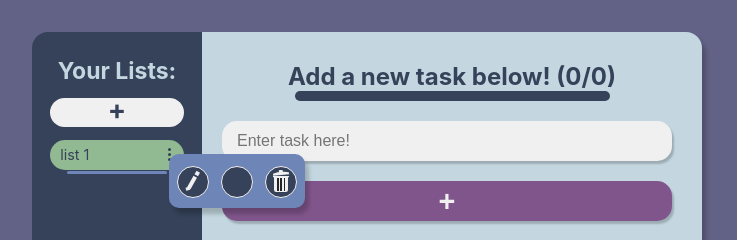
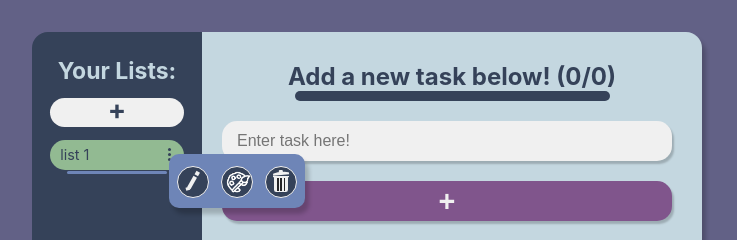
Before and after one commit to Levan-D/Scheduler-with-weather-widget, a React (Create React App) app in the folder my-app/: page / in a window 1280 px wide. Both pictures are taken after a click on the element 169 px from the left and 154 px from the top of the page. Shown: the top 240 px of the page, without its empty margins (0-737 px from the left). Built offline with nearby package versions, Linux system fonts and the light colour scheme.

Commit message:
added colors

```diff
--- a/my-app/src/components/Scheduler/List.js
+++ b/my-app/src/components/Scheduler/List.js
@@ -1,7 +1,8 @@
 /** @format */
 import ProgressBar from "../ProgressBar/ProgressBar";
 
-function List({ name, listSelect, todos, index, popUpMenu }) {
+function List({ name, listSelect, todos, index, popUpMenu, nameShow, color }) {
+  console.log(color);
   return (
     <div className="wrapperOfList">
       <div
@@ -9,8 +10,11 @@ function List({ name, listSelect, todos, index, popUpMenu }) {
         className={`${
           name === todos[index].listName ? "selectedList" : ""
         } containerList`}
+        style={{ backgroundColor: name !== "default" ? color : "" }}
       >
-        <div className={`${name} nameList`}> {name.replace(/_/gi, " ")} </div>
+        <div className={`${name} nameList`}>
+          {nameShow !== "" ? nameShow : name.replace(/_/, " ")}
+        </div>
 
         {name === todos[index].listName && (
           <div
--- a/my-app/src/components/Scheduler/PopUpMenuComp.js
+++ b/my-app/src/components/Scheduler/PopUpMenuComp.js
@@ -1,14 +1,43 @@
 import React, { useRef, useEffect, useState } from "react";
 import "./popUpMenu.css";
+import colorPalette from "./pictures/colorPalette.png";
 
-function PopUpMenuComp({ deleteFunc, coords, visibility }) {
+function PopUpMenuComp({
+  deleteFunc,
+  coords,
+  visibility,
+  renameFunc,
+  setlistnameFA,
+  listName,
+  colorChange,
+}) {
   const [subMenu, setSubMenu] = useState({
     confD: false,
     confN: false,
     confC: false,
   });
-  const [confirmDelete, setConfirmDelete] = useState(false);
-  const [confirmNameChange, setConfirmNameChange] = useState(false);
+  const colors = [
+    `#f0f0f0`,
+    `#000000`,
+    `#4d4d4d`,
+    `#808080`,
+    `#66ffff`,
+    `#66ccff`,
+    `#3399ff`,
+    `#0033cc`,
+    `#00ff99`,
+    `#33cc33`,
+    `#009933`,
+    `#99cc00`,
+    `#ff6666`,
+    `#ff3300`,
+    `#ff0000`,
+    `#800000`,
+    `#ff0066`,
+    `#ff3399`,
+    `#cc0099`,
+    `#660066`,
+  ];
   const refOne = useRef(null);
   useEffect(() => {
     document.addEventListener("click", handleClickOutside, true);
@@ -40,7 +69,22 @@ function PopUpMenuComp({ deleteFunc, coords, visibility }) {
         >
           <div className="pencil"></div>
         </div>
-        <div className="popUpButton"></div>
+        <div
+          className="popUpButton"
+          onClick={(x) => {
+            setSubMenu({
+              confD: false,
+              confN: false,
+              confC: !subMenu.confC,
+            });
+          }}
+        >
+          <img
+            className="img"
+            src={colorPalette}
+            alt="color palette logo"
+          ></img>
+        </div>
         <div
           className="popUpButton deleteButton"
           onClick={(x) => {
@@ -75,17 +119,31 @@ function PopUpMenuComp({ deleteFunc, coords, visibility }) {
           }}
         >
           <div>
-            <form className="nameChangeForm">
+            <form className="nameChangeForm" onSubmit={renameFunc}>
               <input
                 type="text"
                 required
                 placeholder="Enter task here!"
-                // value={taskName}
-                // onChange={(e) => setTaskName(e.target.value)}
+                value={listName}
+                onChange={(e) => setlistnameFA(e.target.value)}
               />
               <input type="submit" value="Rename" />
             </form>
           </div>
+        </div>
+      )}
+      {subMenu.confC && (
+        <div className="colorBox confirmTab confirmTabAd">
+          {colors.map((x, i) => {
+            return (
+              <div
+                className="colorCircle popUpButton"
+                onClick={(x) => colorChange(colors[i])}
+                style={{ backgroundColor: x }}
+                key={i}
+              ></div>
+            );
+          })}
         </div>
       )}
     </div>
@@ -93,5 +151,3 @@ function PopUpMenuComp({ deleteFunc, coords, visibility }) {
 }
 
 export default PopUpMenuComp;
-
-// deleteFunc;
--- a/my-app/src/components/Scheduler/Scheduler.js
+++ b/my-app/src/components/Scheduler/Scheduler.js
@@ -15,6 +15,8 @@ function Scheduler() {
   const [todos, todoDispatch] = useReducer(todoReducer, [
     {
       listName: "list_1",
+      listNameShow: "",
+      color: "default",
       todoArray: [],
     },
   ]);
@@ -26,6 +28,7 @@ function Scheduler() {
     opacity: 1,
   });
   const [taskName, setTaskName] = useState("");
+  const [listName, setListName] = useState("");
   const [popUpVisibility, setPopUpVisibility] = useState(false);
   const [index, setIndex] = useState(0);
   const [coords, setCoords] = useState({ x: 0, y: 0 });
@@ -118,7 +121,7 @@ function Scheduler() {
     });
     setTaskName("");
   }
-  console.log(todos);
+
   function handleList(e) {
     const regex = /^(List)+[0-9]*/gi;
     if (regex.test(e.target.classList[0])) {
@@ -126,12 +129,32 @@ function Scheduler() {
     }
   }
   function popUpMenu(e) {
-    console.log(coords);
     setCoords({ x: e.clientX, y: e.clientY });
-
     setPopUpVisibility(!popUpVisibility);
   }
-
+  function handleRename(e) {
+    e.preventDefault();
+    todoDispatch({
+      type: ACTIONS.RENAME_LIST,
+      payload: {
+        index: index,
+        newListName: listName,
+      },
+    });
+    setListName("");
+  }
+  function setListNameF(name) {
+    setListName(name);
+  }
+  function handleColorChange(color) {
+    todoDispatch({
+      type: ACTIONS.CHANGE_LIST_COLOR,
+      payload: {
+        index: index,
+        color: color,
+      },
+    });
+  }
   return (
     <div className="schedulerWrapper">
       {taskProgress.confettiBoom && <Confetti opacity={taskProgress.opacity} />}
@@ -154,6 +177,8 @@ function Scheduler() {
                 <List
                   key={x.listName}
                   name={x.listName}
+                  color={x.color}
+                  nameShow={x.listNameShow}
                   listSelect={handleList}
                   index={index}
                   todos={todos}
@@ -201,6 +226,10 @@ function Scheduler() {
           visibility={(x) => {
             setPopUpVisibility(!popUpVisibility);
           }}
+          renameFunc={handleRename}
+          setlistnameFA={setListNameF}
+          colorChange={handleColorChange}
+          listName={listName}
           deleteFunc={(x) => {
             todoDispatch({
               type: ACTIONS.DELETE_LIST,
--- a/my-app/src/components/Scheduler/SchedulerLeft.css
+++ b/my-app/src/components/Scheduler/SchedulerLeft.css
@@ -79,6 +79,5 @@
   height: 3px;
   border-radius: 5px;
   margin: 1px 2px;
-
   background-color: #354259;
 }
--- a/my-app/src/components/Scheduler/actions.js
+++ b/my-app/src/components/Scheduler/actions.js
@@ -6,6 +6,7 @@ const ACTIONS = {
   DELETE_TODO: "delete-todo",
   TOGGLE_TODO: "toggle-todo",
   RENAME_LIST: "rename-list",
+  CHANGE_LIST_COLOR: "change-list-color",
   SET_TASKSCOMPLETE: "set-tasksComplete",
   SET_TASKSTOTAL: "set-tasksTotal",
   SET_CONFETTIBOOM: "set-confettiBoom",
--- a/my-app/src/components/Scheduler/popUpMenu.css
+++ b/my-app/src/components/Scheduler/popUpMenu.css
@@ -63,7 +63,23 @@
   font-size: 0.8rem;
   border-radius: 10px;
 }
-
+.img {
+  width: 27px;
+  margin: 2px;
+}
+.colorCircle {
+  width: 17px;
+  margin: 3px;
+  height: 17px;
+  border: solid 1.5px #f0f0f0;
+  border-radius: 15px;
+}
+.colorBox {
+  display: flex;
+  flex-wrap: wrap;
+  height: auto;
+  padding: 10px 8px;
+}
 /* trashcan */
 .icon-trash {
   width: 26px;
--- a/my-app/src/components/Scheduler/todoReducer.js
+++ b/my-app/src/components/Scheduler/todoReducer.js
@@ -29,7 +29,7 @@ function todoReducer(todos, action) {
       return [...todos, newList(newListName)];
 
     case ACTIONS.DELETE_LIST:
-      if (todos[action.payload.index]) {
+      if (todos[action.payload.index] && todos.length > 1) {
         if (
           todos[action.payload.index].listName === action.payload.zeName &&
           action.payload.index + 1 !== todos.length
@@ -45,6 +45,27 @@ function todoReducer(todos, action) {
       }
 
       return [...todos];
+
+    case ACTIONS.RENAME_LIST:
+      let newObject0 = [
+        {
+          ...todos[action.payload.index],
+          listNameShow: action.payload.newListName,
+        },
+      ];
+      return todos.map(
+        (obj) => newObject0.find((o) => o.listName === obj.listName) || obj
+      );
+    case ACTIONS.CHANGE_LIST_COLOR:
+      let newObject00 = [
+        {
+          ...todos[action.payload.index],
+          color: action.payload.color,
+        },
+      ];
+      return todos.map(
+        (obj) => newObject00.find((o) => o.listName === obj.listName) || obj
+      );
 
     case ACTIONS.DELETE_TODO:
       let newObject2 = [
@@ -94,6 +115,8 @@ function newTodo(taskName) {
 function newList(listName) {
   return {
     listName: listName,
+    listNameShow: "",
+    color: "default",
     todoArray: [],
   };
 }
```
Also changed, not shown: my-app/src/components/Scheduler/pictures/colorPalette.png (added).
